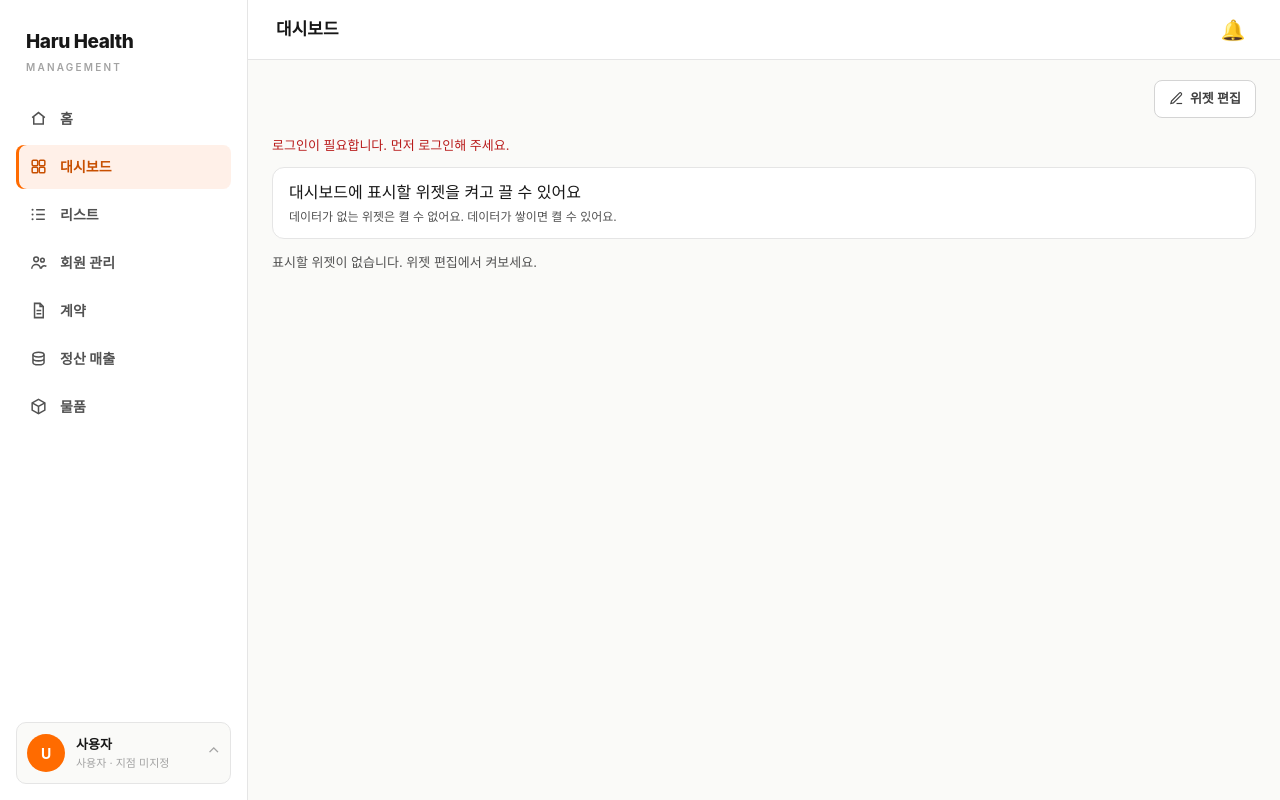
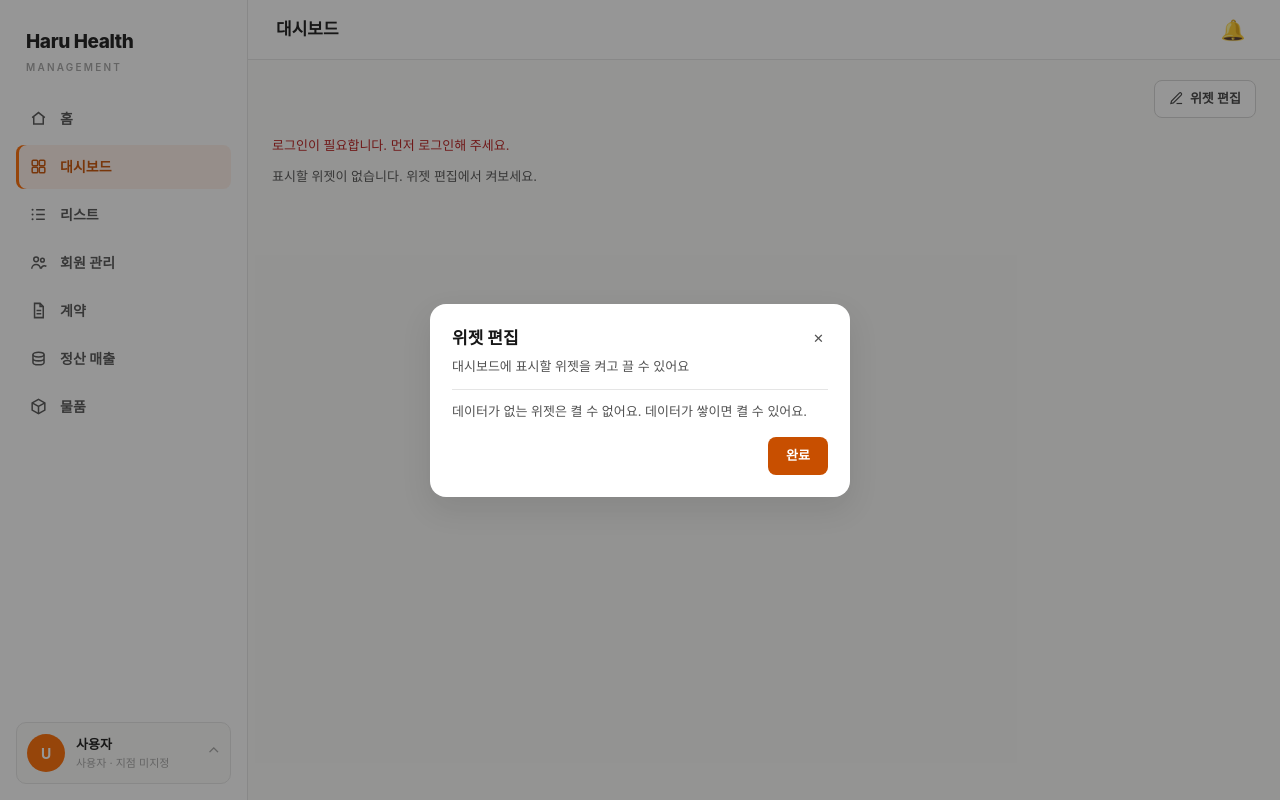
Before and after one commit to Taehyun-0502/health_Project, a React (Vite) app in the folder healthcareFront/: page /fitb/dashboard in a window 1280 px wide. Both pictures are taken after a click on the button "위젯 편집". Built offline with nearby package versions, Linux system fonts and the light colour scheme; a web font is replaced by a local one.

Commit message:
대시보드 수정

```diff
--- a/healthcareFront/src/dashboard/Dashboard.css
+++ b/healthcareFront/src/dashboard/Dashboard.css
@@ -79,31 +79,142 @@
   font-size: var(--text-sm);
 }
 
-/* 위젯 편집 패널 */
-.dash-edit {
-  border: 1px solid var(--gray-200);
-  border-radius: 12px;
-  background: var(--white);
-  padding: 12px 16px;
-  margin-bottom: 14px;
+/* 위젯 편집 모달(팝업) — 계약 페이지 모달과 동일 규격(딤 0.45 · 라운드 16 · 카드 그림자) */
+.dash-modal-back {
+  position: fixed;
+  inset: 0;
+  background: rgba(23, 23, 23, 0.45);
+  display: flex;
+  align-items: center;
+  justify-content: center;
+  z-index: 1000;
+  padding: 16px;
 }
 
-.dash-edit ul {
+.dash-modal {
+  width: 420px;
+  max-width: 100%;
+  max-height: calc(100vh - 64px);
+  display: flex;
+  flex-direction: column;
+  padding: 22px;
+  border-radius: 16px;
+  background: var(--white);
+  color: var(--gray-900);
+  box-shadow: var(--shadow-lg);
+}
+
+.dash-modal__head {
+  display: flex;
+  align-items: center;
+  justify-content: space-between;
+  gap: 12px;
+}
+
+.dash-modal__title {
+  margin: 0;
+  font-size: var(--text-h3);
+  font-weight: 700;
+}
+
+.dash-modal__close {
+  border: 0;
+  background: none;
+  padding: 4px;
+  color: var(--gray-500);
+  font: inherit;
+  font-size: var(--text-sm);
+  line-height: 1;
+  cursor: pointer;
+}
+
+.dash-modal__close:hover {
+  color: var(--gray-900);
+}
+
+.dash-modal__desc {
+  margin: 6px 0 12px;
+  color: var(--gray-500);
+  font-size: var(--text-sm);
+}
+
+.dash-modal__list {
   list-style: none;
   margin: 0;
   padding: 0;
+  overflow-y: auto;
+  border-top: 1px solid var(--gray-200);
 }
 
-.dash-edit li {
+.dash-modal__list li {
   display: flex;
   align-items: center;
   justify-content: space-between;
-  padding: 5px 0;
+  gap: 12px;
+  padding: 9px 0;
+  border-bottom: 1px solid var(--gray-100);
   font-size: 14px;
 }
 
-.dash-edit li.locked {
+.dash-modal__list li.locked {
   color: var(--gray-400);
+}
+
+.dash-modal__list label {
+  display: flex;
+  align-items: center;
+  gap: 8px;
+  cursor: pointer;
+}
+
+.dash-modal__list li.locked label {
+  cursor: not-allowed;
+}
+
+.dash-modal__order {
+  display: inline-flex;
+  flex: none;
+  gap: 4px;
+}
+
+.dash-modal__order button {
+  width: 26px;
+  height: 26px;
+  border: 1px solid var(--gray-300);
+  border-radius: 6px;
+  background: var(--white);
+  color: var(--gray-700);
+  font-size: 11px;
+  line-height: 1;
+  cursor: pointer;
+}
+
+.dash-modal__order button:hover {
+  background: var(--gray-100);
+}
+
+.dash-modal__hint {
+  margin: 12px 0 0;
+  color: var(--gray-500);
+  font-size: var(--text-sm);
+}
+
+.dash-modal__actions {
+  display: flex;
+  justify-content: flex-end;
+  margin-top: 16px;
+}
+
+.dash-modal__done {
+  padding: 9px 18px;
+  border: 0;
+  border-radius: 8px;
+  background: var(--accent-strong);
+  color: var(--white);
+  font: inherit;
+  font-size: var(--text-sm);
+  font-weight: 600;
+  cursor: pointer;
 }
 
 /* 위젯 카드 — 4열 그리드에 카드별 span 지정 (KPI 1 / 리스트 2 / 차트 4) */
--- a/healthcareFront/src/dashboard/Dashboard.jsx
+++ b/healthcareFront/src/dashboard/Dashboard.jsx
@@ -1,4 +1,4 @@
-import { useCallback, useEffect, useState } from 'react';
+import { useCallback, useEffect, useRef, useState } from 'react';
 import { useNavigate } from 'react-router-dom';
 import './Dashboard.css';
 
@@ -81,6 +81,65 @@ const AI_QUESTIONS = [
 ];
 
 // 역할별 커스텀 대시보드 (1부: 위젯 조회/토글/순서 변경/데이터 표시)
+// 위젯 편집 모달(팝업) — ESC·바깥 클릭·닫기 버튼으로 닫힌다.
+// 표시 전용 컴포넌트로, 토글·순서 변경은 상위에서 내려준 기존 핸들러(같은 API)를 그대로 호출한다.
+function WidgetEditModal({ widgets, onToggle, onMove, onClose }) {
+  const boxRef = useRef(null);
+
+  useEffect(() => {
+    const onKeyDown = (e) => {
+      if (e.key === 'Escape') onClose();
+    };
+    document.addEventListener('keydown', onKeyDown);
+    return () => document.removeEventListener('keydown', onKeyDown);
+  }, [onClose]);
+
+  const onBackdropClick = (e) => {
+    if (boxRef.current && !boxRef.current.contains(e.target)) onClose();
+  };
+
+  return (
+    <div className="dash-modal-back" onClick={onBackdropClick}>
+      <div className="dash-modal" ref={boxRef} role="dialog" aria-modal="true" aria-label="위젯 편집">
+        <div className="dash-modal__head">
+          <h4 className="dash-modal__title">위젯 편집</h4>
+          <button type="button" className="dash-modal__close" onClick={onClose} aria-label="닫기">✕</button>
+        </div>
+        <p className="dash-modal__desc">대시보드에 표시할 위젯을 켜고 끌 수 있어요</p>
+
+        <ul className="dash-modal__list">
+          {widgets.map((widget) => (
+            <li key={widget.widgetKey} className={widget.hasData ? '' : 'locked'}>
+              <label>
+                <input
+                  type="checkbox"
+                  checked={widget.isActive}
+                  disabled={!widget.hasData}
+                  onChange={() => onToggle(widget)}
+                />
+                {WIDGET_LABEL[widget.widgetKey] ?? widget.widgetKey}
+              </label>
+              {widget.hasData ? (
+                <span className="dash-modal__order">
+                  <button type="button" onClick={() => onMove(widget.widgetKey, -1)} aria-label="위로">▲</button>
+                  <button type="button" onClick={() => onMove(widget.widgetKey, 1)} aria-label="아래로">▼</button>
+                </span>
+              ) : (
+                <span className="dash-badge">데이터 없음</span>
+              )}
+            </li>
+          ))}
+        </ul>
+
+        <p className="dash-modal__hint">데이터가 없는 위젯은 켤 수 없어요. 데이터가 쌓이면 켤 수 있어요.</p>
+        <div className="dash-modal__actions">
+          <button type="button" className="dash-modal__done" onClick={onClose}>완료</button>
+        </div>
+      </div>
+    </div>
+  );
+}
+
 function Dashboard() {
   const navigate = useNavigate();
   const [widgets, setWidgets] = useState([]);
@@ -367,35 +426,14 @@ function Dashboard() {
       {!token && <p className="dash-message">로그인이 필요합니다. 먼저 로그인해 주세요.</p>}
       {message && <p className="dash-message">{message}</p>}
 
-      {/* 위젯 편집 패널: 데이터 없는 위젯은 잠금 표시 */}
+      {/* 위젯 편집 모달(팝업): 데이터 없는 위젯은 잠금 표시 — 토글·순서 변경 API는 기존 그대로 */}
       {editOpen && (
-        <div className="dash-edit">
-          <p>대시보드에 표시할 위젯을 켜고 끌 수 있어요</p>
-          <ul>
-            {visibleWidgets.map((widget) => (
-              <li key={widget.widgetKey} className={widget.hasData ? '' : 'locked'}>
-                <label>
-                  <input
-                    type="checkbox"
-                    checked={widget.isActive}
-                    disabled={!widget.hasData}
-                    onChange={() => handleToggle(widget)}
-                  />
-                  {WIDGET_LABEL[widget.widgetKey] ?? widget.widgetKey}
-                </label>
-                {widget.hasData ? (
-                  <span>
-                    <button type="button" onClick={() => handleMove(widget.widgetKey, -1)}>▲</button>
-                    <button type="button" onClick={() => handleMove(widget.widgetKey, 1)}>▼</button>
-                  </span>
-                ) : (
-                  <span className="dash-badge">데이터 없음</span>
-                )}
-              </li>
-            ))}
-          </ul>
-          <p className="dash-sub">데이터가 없는 위젯은 켤 수 없어요. 데이터가 쌓이면 켤 수 있어요.</p>
-        </div>
+        <WidgetEditModal
+          widgets={visibleWidgets}
+          onToggle={handleToggle}
+          onMove={handleMove}
+          onClose={() => setEditOpen(false)}
+        />
       )}
 
       {/* 활성 위젯 카드 목록 — KPI 4열 / 리스트 2열 / 차트 전폭 (목업 배치) */}
```
